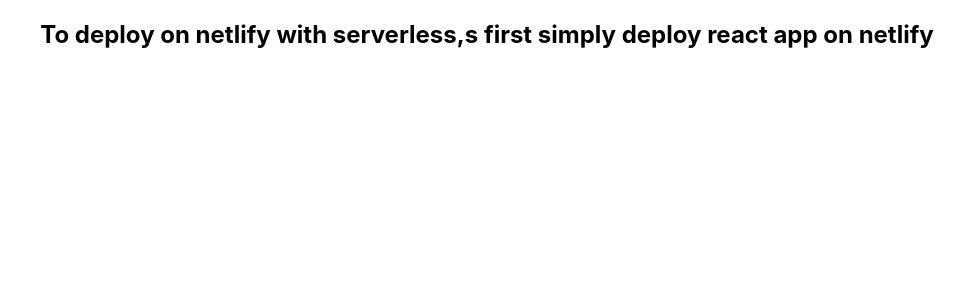
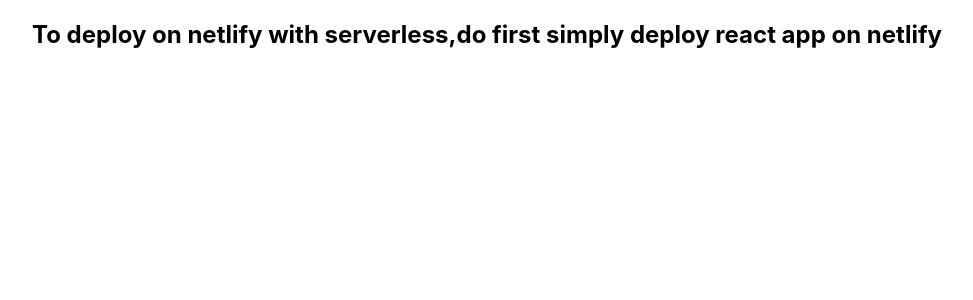
Before and after one commit to asad521/netlify-react-serverless, a React (Create React App) app: page / in a window 1280 px wide. Shown: the top 300 px of the page, without its empty margins (153-1126 px from the left). Built offline with nearby package versions, Linux system fonts and the light colour scheme.

Commit message:
netlify react app with serverless functions

```diff
--- a/src/App.js
+++ b/src/App.js
@@ -3,7 +3,7 @@
 function App() {
   return (
     <div className="App">
-    <h2>To deploy on netlify with serverless,s first simply deploy react app on netlify</h2>
+    <h2>To deploy on netlify with serverless,do first simply deploy react app on netlify</h2>
     </div>
   );
 }
```
